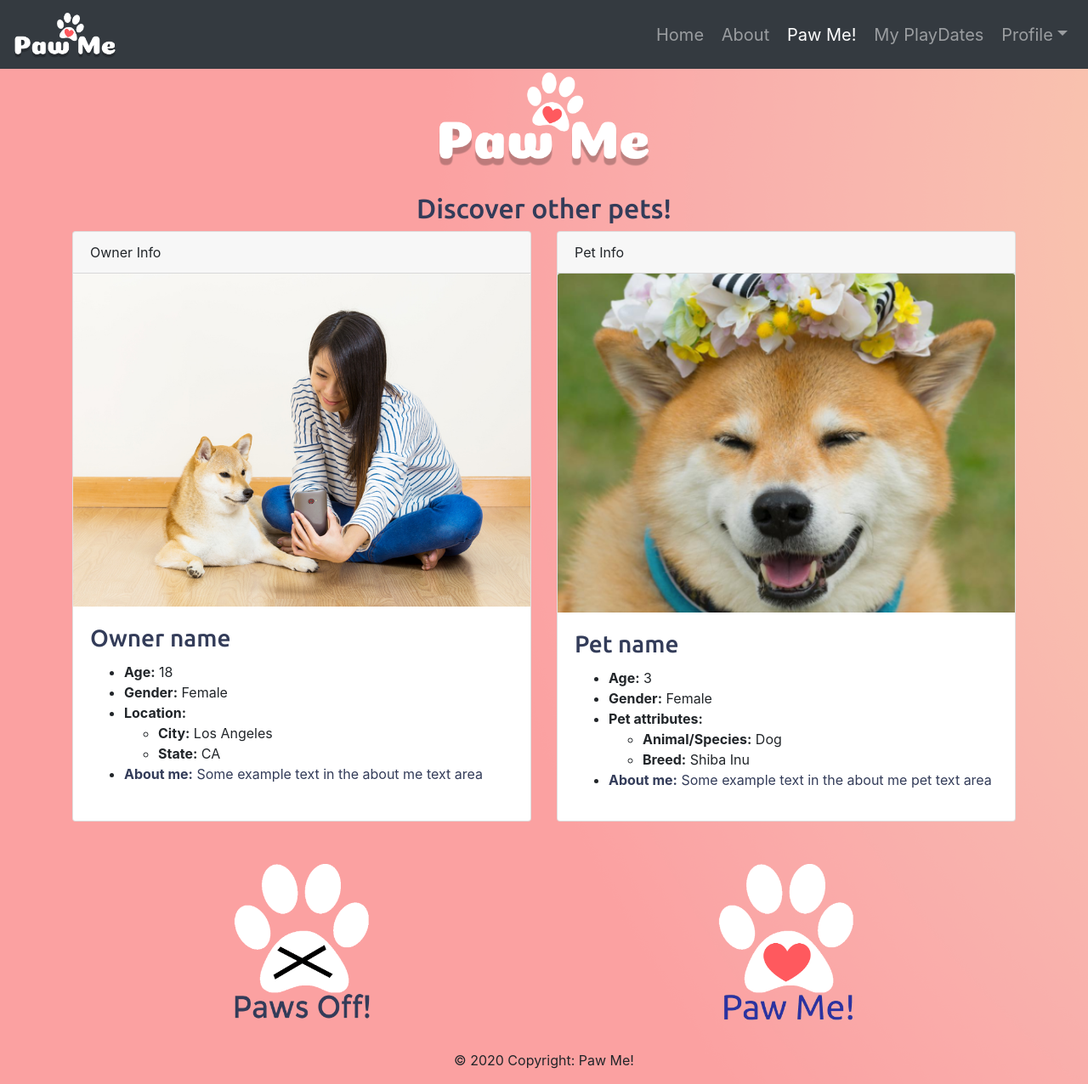
After one commit to kchang8/cpsc349_project1, a PHP site: page /paw.php in a window 1280 px wide. The commit adds this page. Shown: the whole page at 85% size. Run offline with PHP 8.4, Linux system fonts and the light colour scheme; some libraries are stand-ins or nearby versions.

Commit message:
fixed logos and remade pawme html

```diff
--- a/login.php
+++ b/login.php
@@ -19,7 +19,7 @@
 
             <nav class="collapse navbar-collapse ml-auto" id="navbarCollapse">
                 <div class="navbar-nav text-right">
-                    <a href="#" class="nav-item nav-link e">Home</a>
+                    <a href="#" class="nav-item nav-link">Home</a>
                     <a href="#" class="nav-item nav-link">About</a>
                     <a href="#" class="nav-item nav-link">Join</a>
                     <a href="#" class="nav-item nav-link active">Login</a>
--- /dev/null
+++ b/paw.php
@@ -0,0 +1,108 @@
+<!DOCTYPE html>
+<html>
+    <head>
+        <meta charset="utf-8">
+        <title>Paw Me!</title>
+        <link rel="stylesheet" href="https://fonts.googleapis.com/css?family=Ubuntu:500&display=swap">
+        <link rel="stylesheet" href="https://stackpath.bootstrapcdn.com/bootstrap/4.3.1/css/bootstrap.min.css" integrity="sha384-ggOyR0iXCbMQv3Xipma34MD+dH/1fQ784/j6cY/iJTQUOhcWr7x9JvoRxT2MZw1T" crossorigin="anonymous">
+        <link rel="stylesheet" href= "stylesheets/styles.css">
+    </head>
+    <body class="img-fluid">
+        <nav class="navbar navbar-expand-md navbar-dark bg-dark" id="home-nav">
+            <a href="#" class="navbar-brand">
+                <img class="Home-nav-logo" src="imgs/PawMeLogo.png" alt="Paw Me Logo" >
+            </a>
+            <button type="button" class="navbar-toggler" data-toggle="collapse" data-target="#navbarCollapse">
+                <span class="navbar-toggler-icon"></span>
+            </button>
+
+            <nav class="collapse navbar-collapse ml-auto" id="navbarCollapse">
+                <ul class="nav navbar-nav">
+                    <li class="nav-item">
+                        <a href="#" class="nav-link">Home</a>
+                    </li>
+                    <li class="nav-item">
+                        <a href="#" class="nav-link">About</a>
+                    </li>
+                    <li class="nav-item">
+                        <a href="#" class="nav-link active">Paw Me!</a>
+                    </li>
+                    <li class="nav-item">
+                        <a href="#" class="nav-link">My PlayDates</a>
+                    </li>
+                    <li class="nav-item dropdown">
+                        <a href="#" class="nav-link dropdown-toggle" data-toggle="dropdown">Profile</a>
+                        <div class="dropdown-menu">
+                            <a href="#" class="dropdown-item">Settings</a>
+                            <div class="dropdown-divider"></div>
+                            <a href="#" class="dropdown-item">Log Out</a>
+                        </div>
+                    </li>
+                </ul>
+            </nav>
+        </nav>
+
+        <section class="container">
+            <header>
+                <img class="main-nav-logo mx-auto d-block" src="imgs/PawMeLogo.png" alt ="Paw Me Logo">
+            </header>
+
+            <h2>Discover other pets!</h2>
+
+            <div class="card-deck">
+                <div class="card">
+                    <div class="card-header">Owner Info</div>
+                     <!--want to change the values here with db values-->
+                    <img src="imgs/human1.jpg" class="card-img-top" alt="owner photo">
+                    <div class="card-body">
+                        <h3 class="card-title">Owner name</h3>
+                        <ul class="card-text">
+                            <li><b>Age:</b> 18</li>
+                            <li><b>Gender:</b> Female</li>
+                            <li><b>Location:</b></li>
+                                <ul>
+                                    <li><b>City:</b> Los Angeles</li>
+                                    <li><b>State:</b> CA</li>
+                                </ul>
+                            <li><p><b>About me:</b> Some example text in the about me text area</p></li>
+                        </ul>
+                    </div>
+                </div>
+
+                <div class="card">
+                <div class="card-header">Pet Info</div>
+                     <!--want to change the values here with db values-->
+                    <img src="imgs/pet1.png" class="card-img-top" alt="pet photo">
+                    <div class="card-body">
+                        <h3 class="card-title">Pet name</h3>
+                        <ul class="card-text">
+                            <li><b>Age:</b> 3</li>
+                            <li><b>Gender:</b> Female</li>
+                            <li><b>Pet attributes:</b></li>
+                                <ul>
+                                    <li><b>Animal/Species:</b> Dog</li>
+                                    <li><b>Breed:</b> Shiba Inu</li>
+                                </ul>
+                            <li><p><b>About me:</b> Some example text in the about me pet text area</p></li>
+                        </ul>
+                    </div>
+                </div>
+            </div>
+
+            <div class="row justify-content-around">
+                <input class="pawButtons" type="image" src="imgs/PawsOff.png" name="pawsoff" id="pawsoffButton" />
+                <input class="pawButtons" type="image" src="imgs/PawMe.png" name="pawme" id="pawmeButton" />
+            </div>
+
+        </section>
+
+        <footer class="page-footer font-small pt-3">
+            <div class="footer-copyright text-center py-3">© 2020 Copyright: Paw Me!</div>
+        </footer>
+
+        <script src="https://cdnjs.cloudflare.com/ajax/libs/jquery/2.1.4/jquery.min.js" charset="utf-8"></script>
+        <script src="https://cdnjs.cloudflare.com/ajax/libs/popper.js/1.14.7/umd/popper.min.js" integrity="sha384-UO2eT0CpHqdSJQ6hJty5KVphtPhzWj9WO1clHTMGa3JDZwrnQq4sF86dIHNDz0W1" crossorigin="anonymous"></script>
+        <script src="https://stackpath.bootstrapcdn.com/bootstrap/4.3.1/js/bootstrap.min.js" integrity="sha384-JjSmVgyd0p3pXB1rRibZUAYoIIy6OrQ6VrjIEaFf/nJGzIxFDsf4x0xIM+B07jRM" crossorigin="anonymous"></script>
+    </body>
+
+</html>
--- a/profile.php
+++ b/profile.php
@@ -34,6 +34,7 @@
                         <a href="#" class="nav-link dropdown-toggle" data-toggle="dropdown">Profile</a>
                         <div class="dropdown-menu">
                             <a href="#" class="dropdown-item">Settings</a>
+                            <div class="dropdown-divider"></div>
                             <a href="#" class="dropdown-item">Log Out</a>
                         </div>
                     </li>
--- a/stylesheets/styles.css
+++ b/stylesheets/styles.css
@@ -70,20 +70,24 @@ hr {
 
 
 
+h2, h4 {
+    font-family: 'Ubuntu', sans-serif;
+    color: #333C59;
+    margin-top: 30px;
+    text-align: center;
+}
 
+h3 {
+    font-family: 'Ubuntu', sans-serif;
+    color: #333C59;
+    text-align: left;
+}
 
 h5 {
     font-size: 60px;
     font-family: 'Ubuntu', sans-serif;
     color: #333C59;
     margin-top: 30px;
-}
-
-h2, h4 {
-    font-family: 'Ubuntu', sans-serif;
-    color: #333C59;
-    margin-top: 30px;
-    text-align: center;
 }
 
 body {
@@ -126,3 +130,8 @@ body {
 p {
     color:  #333C59;
 }
+
+.pawButtons {
+    margin-top: 50px;
+    max-width: 10rem;
+}
```
Also changed, not shown: PawMe.html (+15 -11 lines), imgs/PawMe.png, imgs/PawsOff.png.
